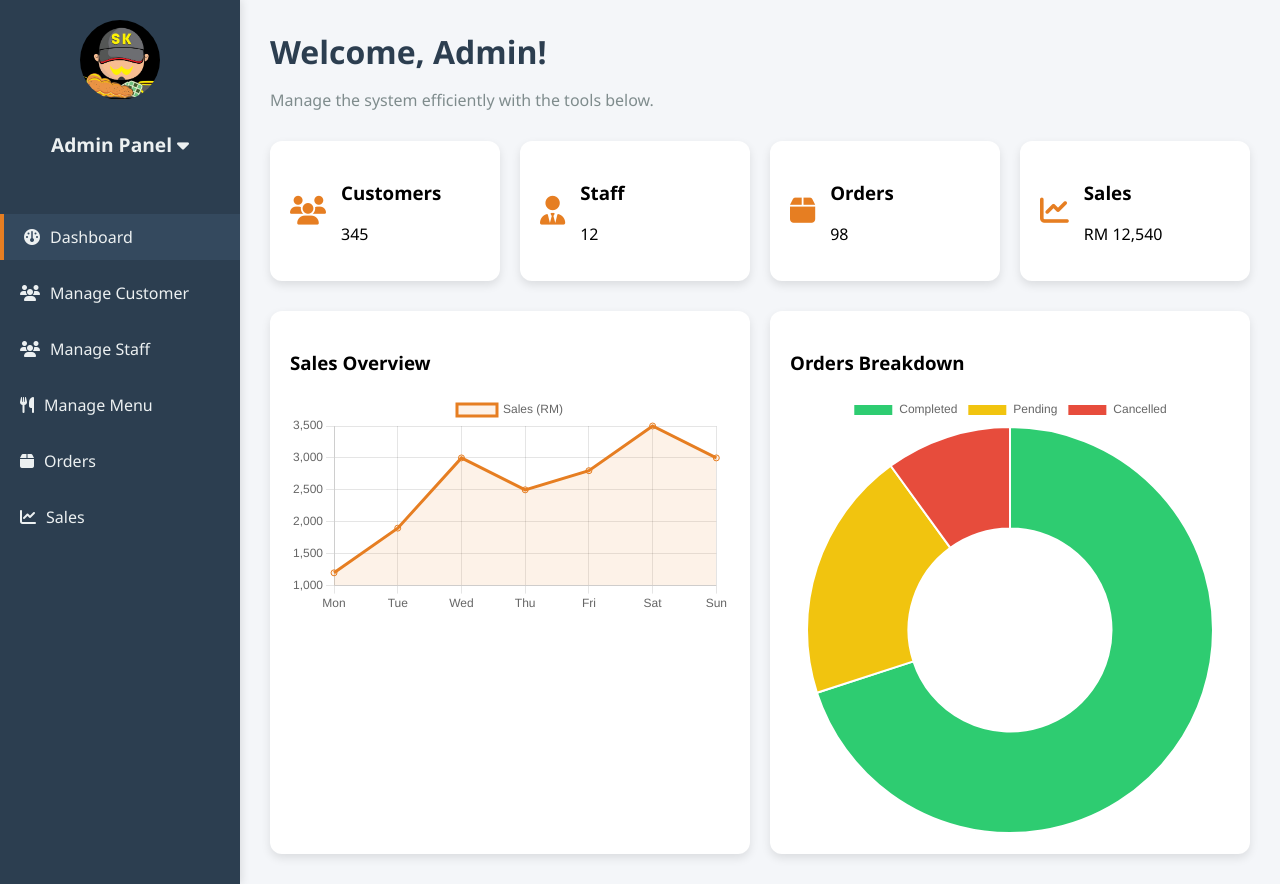
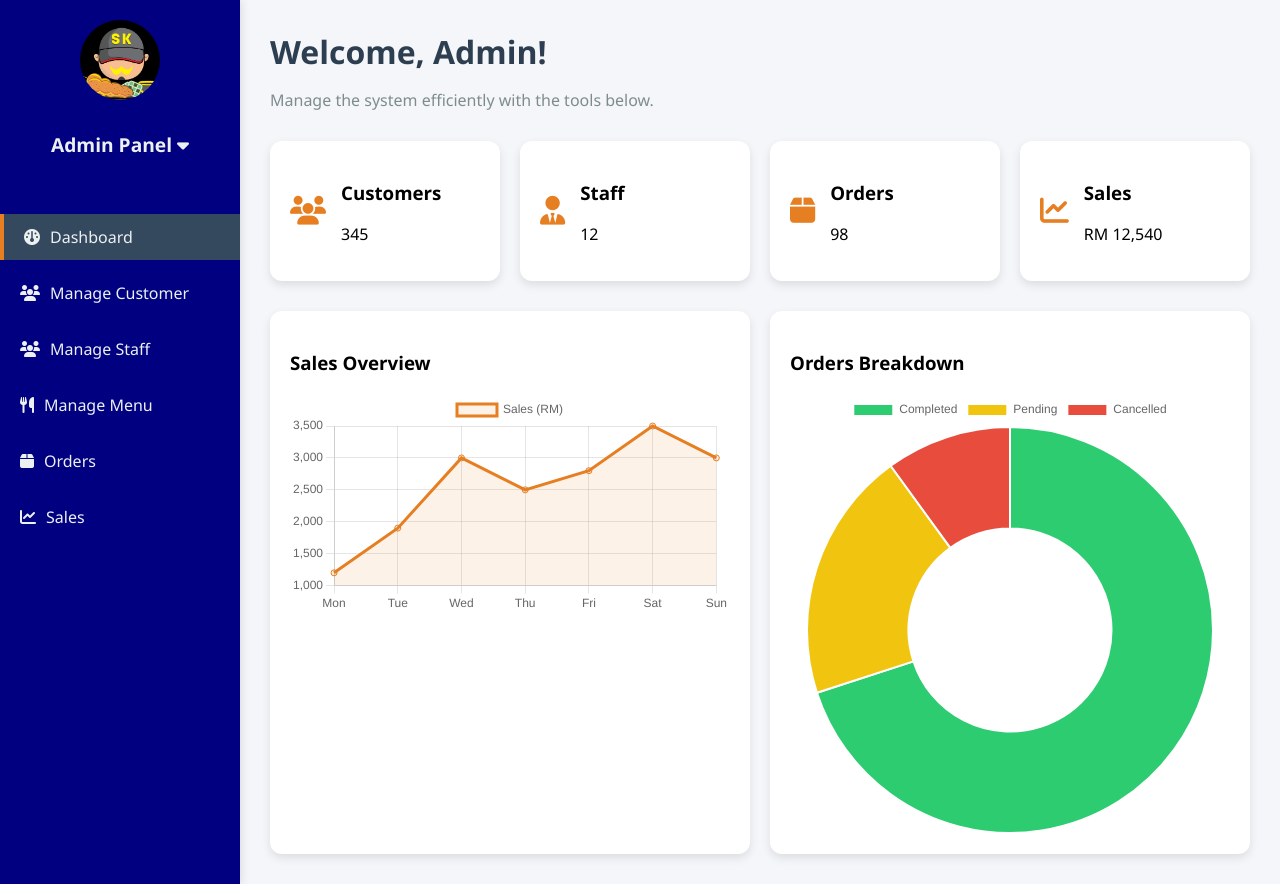
Before and after one commit to Shameel681/Satay-Kajang-Uncle-Ujang-Online-Ordering-System-G5, a PHP site: page /MASTER/admin/admin_dashboard.php in a window 1280 px wide. Run offline with PHP 8.4, Linux system fonts and the light colour scheme; a user stored in the database is signed in.

Commit message:
admin dashboard change color

```diff
--- a/SatayKajangUncleUjangOnlineOrderingSystem/CSS/admin_dashboard.css
+++ b/SatayKajangUncleUjangOnlineOrderingSystem/CSS/admin_dashboard.css
@@ -14,7 +14,7 @@ body {
 /* Sidebar */
 .sidebar {
     width: 240px;
-    background-color: #2c3e50;
+    background-color: #000080;
     color: #fff;
     display: flex;
     flex-direction: column;
```
Also changed, not shown: SatayKajangUncleUjangOnlineOrderingSystem/uploads/cust_19.png, SatayKajangUncleUjangOnlineOrderingSystem/uploads/cust_21.png (added).
